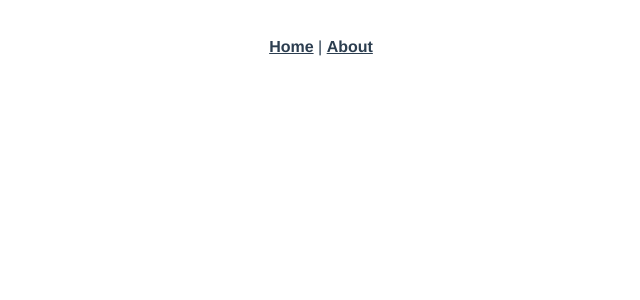
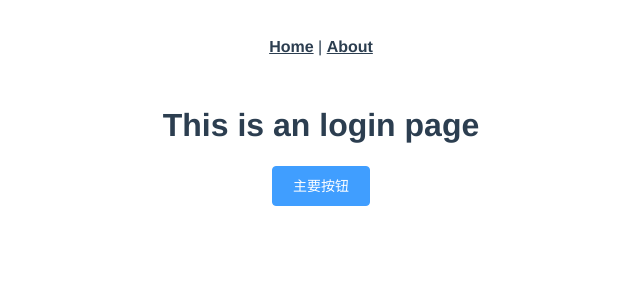
Before and after one commit to 3182779524qq/admin-elementUI, a Vue app: page /login in a window 1280 px wide. Shown: the top 300 px of the page, without its empty margins (319-959 px from the left). Built offline with nearby package versions, Linux system fonts and the light colour scheme.

Commit message:
安装element UI

```diff
--- a/package.json
+++ b/package.json
@@ -9,6 +9,7 @@
   },
   "dependencies": {
     "core-js": "^3.6.4",
+    "element-ui": "^2.13.0",
     "vue": "^2.6.11",
     "vue-router": "^3.1.5",
     "vuex": "^3.1.2"
--- a/src/main.js
+++ b/src/main.js
@@ -4,6 +4,11 @@ import router from './router'
 import store from './store'
 import axios from './axios/index.js'//  请求响应拦截
 import urls from './axios/url.js'//  请求url地址
+
+import ElementUI from 'element-ui'
+import 'element-ui/lib/theme-chalk/index.css'
+
+Vue.use(ElementUI)
 
 Vue.config.productionTip = false
 Vue.prototype.$axios = axios
--- a/src/router/index.js
+++ b/src/router/index.js
@@ -14,6 +14,11 @@ const routes = [
     path: '/about',
     name: 'About',
     component: () => import(/* webpackChunkName: "about" */ '../views/About.vue')
+  },
+  {
+    path: '/login',
+    name: 'login',
+    component: () => import(/* webpackChunkName: "login" */ '../views/login.vue')
   }
 ]
 
--- a/src/views/login.vue
+++ b/src/views/login.vue
@@ -0,0 +1,6 @@
+<template>
+  <div class="about">
+    <h1>This is an login page</h1>
+    <el-button type="primary">主要按钮</el-button>
+  </div>
+</template>
```
